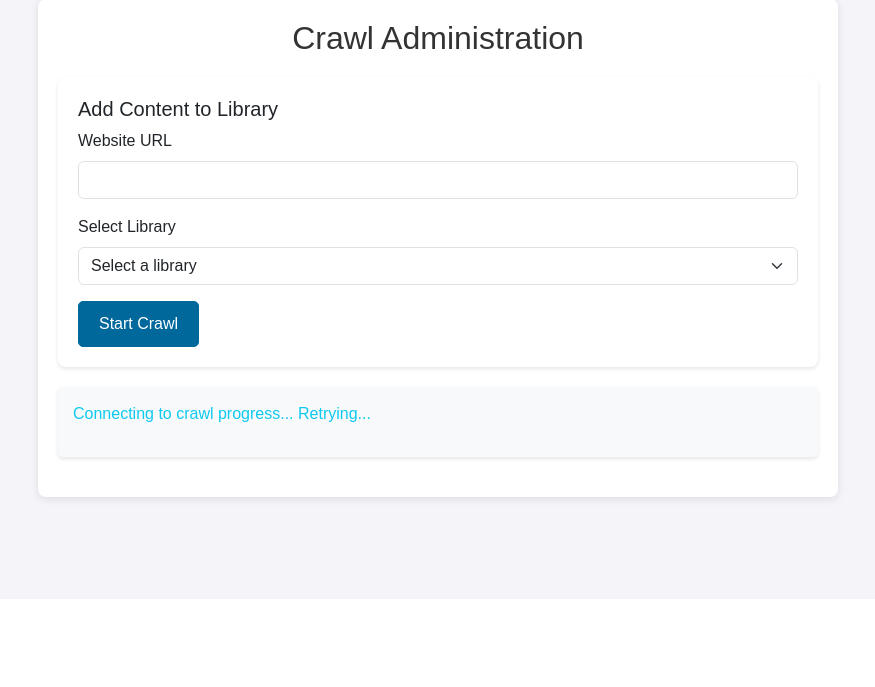
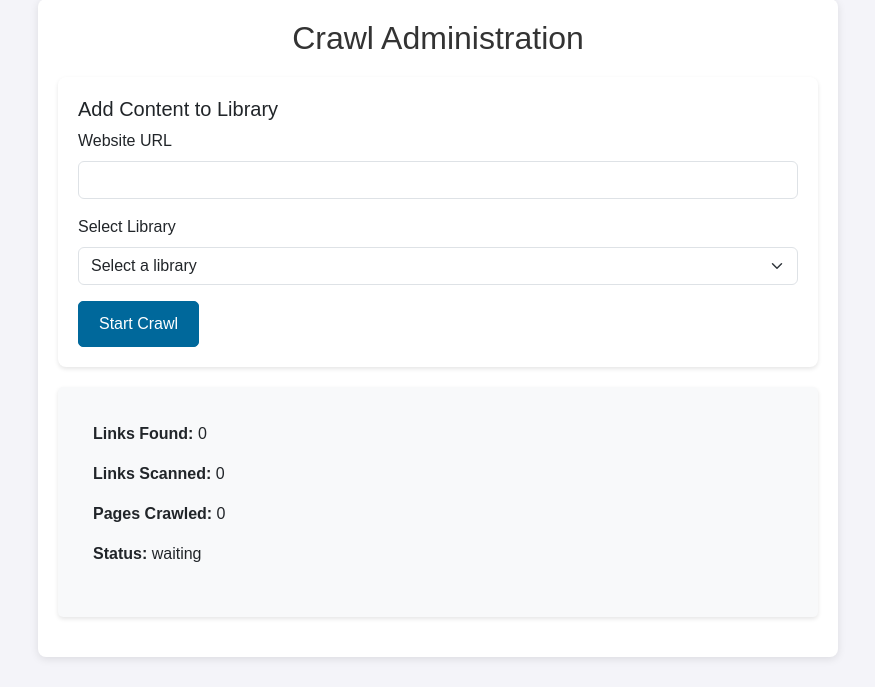
Before and after one commit to joepiercefireside/librarybuilder, a Flask app: page /crawl in a window 1280 px wide. Shown: the part 201-888 px from the top of the page, without its empty margins (202-1077 px from the left). Before the commit the page ends 706 px from the top, so only its background shows below. Run offline with Flask 3, Linux system fonts and the light colour scheme; the visitor is signed in with stand-in values (Sample User, id 1); data that the repository does not hold is empty; some libraries are stand-ins or nearby versions.

Commit message:
new crawl screen

```diff
--- a/app.py
+++ b/app.py
@@ -41,7 +41,7 @@ def init_progress_db():
     conn = sqlite3.connect('progress.db')
     c = conn.cursor()
     c.execute('''CREATE TABLE IF NOT EXISTS progress
-                 (user_id TEXT, url TEXT, library_id INTEGER, links_found INTEGER, links_scanned INTEGER, items_crawled INTEGER, status TEXT)''')
+                 (user_id TEXT, url TEXT, library_id INTEGER, links_found INTEGER, links_scanned INTEGER, items_crawled INTEGER, status TEXT, current_url TEXT)''')
     conn.commit()
     conn.close()
 
@@ -191,8 +191,8 @@ async def crawl_website(start_url, user_id, library_id):
 
     conn = sqlite3.connect('progress.db')
     c = conn.cursor()
-    c.execute("INSERT OR REPLACE INTO progress (user_id, url, library_id, links_found, links_scanned, items_crawled, status) VALUES (?, ?, ?, ?, ?, ?, ?)",
-              (user_id, start_url, library_id, links_found, links_scanned, items_crawled, "running"))
+    c.execute("INSERT OR REPLACE INTO progress (user_id, url, library_id, links_found, links_scanned, items_crawled, status, current_url) VALUES (?, ?, ?, ?, ?, ?, ?, ?)",
+              (user_id, start_url, library_id, links_found, links_scanned, items_crawled, "running", start_url))
     conn.commit()
 
     try:
@@ -207,6 +207,11 @@ async def crawl_website(start_url, user_id, library_id):
                     visited_urls.add(url)
                     links_scanned += 1
                     logger.debug(f"Scanning URL: {url}")
+
+                    # Update current_url in progress
+                    c.execute("UPDATE progress SET current_url = ? WHERE user_id = ? AND url = ? AND library_id = ?",
+                              (url, user_id, start_url, library_id))
+                    conn.commit()
 
                     try:
                         page = await browser.new_page()
@@ -288,8 +293,8 @@ async def crawl_website(start_url, user_id, library_id):
                         conn.close()
                         return crawled_data
                 logger.info(f"Crawl complete: items_crawled={items_crawled}")
-                c.execute("UPDATE progress SET status = ? WHERE user_id = ? AND url = ? AND library_id = ?",
-                          ("complete", user_id, start_url, library_id))
+                c.execute("UPDATE progress SET status = ?, current_url = ? WHERE user_id = ? AND url = ? AND library_id = ?",
+                          ("complete", "", user_id, start_url, library_id))
                 conn.commit()
             finally:
                 await browser.close()
@@ -299,8 +304,8 @@ async def crawl_website(start_url, user_id, library_id):
         return crawled_data
     except Exception as e:
         logger.error(f"Unexpected error in crawl_website: {str(e)}\n{traceback.format_exc()}")
-        c.execute("UPDATE progress SET status = ? WHERE user_id = ? AND url = ? AND library_id = ?",
-                  (f"error: {str(e)}", user_id, start_url, library_id))
+        c.execute("UPDATE progress SET status = ?, current_url = ? WHERE user_id = ? AND url = ? AND library_id = ?",
+                  (f"error: {str(e)}", "", user_id, start_url, library_id))
         conn.commit()
         conn.close()
         return crawled_data
@@ -616,40 +621,44 @@ async def crawl():
 @app.route('/crawl_progress', methods=['GET'])
 @login_required
 def crawl_progress():
-    def stream_progress():
-        loop = asyncio.new_event_loop()
-        asyncio.set_event_loop(loop)
-        try:
-            if not current_user or not current_user.is_authenticated:
-                logger.error("Unauthenticated user in crawl_progress: current_user=%s" % current_user)
-                yield f"data: {{'status': 'error: User not authenticated'}}\n\n"
-                return
-            while True:
-                try:
-                    conn = sqlite3.connect('progress.db')
-                    c = conn.cursor()
-                    c.execute("SELECT links_found, links_scanned, items_crawled, status FROM progress WHERE user_id = ? ORDER BY rowid DESC LIMIT 1",
-                              (current_user.id,))
-                    result = c.fetchone()
-                    conn.close()
-                    data = {
-                        "links_found": result[0] if result else 0,
-                        "links_scanned": result[1] if result else 0,
-                        "items_crawled": result[2] if result else 0,
-                        "status": result[3] if result else "waiting"
-                    }
-                    yield f"data: {json.dumps(data)}\n\n"
-                    if result and result[3] in ["complete", "error"]:
-                        break
-                    time.sleep(1)
-                except Exception as e:
-                    logger.error(f"Error in crawl_progress: {e}\n{traceback.format_exc()}")
-                    yield f"data: {{'status': 'error: {str(e)}'}}\n\n"
-                    break
-        finally:
-            loop.close()
+    try:
+        if not current_user or not current_user.is_authenticated:
+            logger.error("Unauthenticated user in crawl_progress: current_user=%s" % current_user)
+            return jsonify({"status": "error", "message": "User not authenticated"}), 401
+        conn = sqlite3.connect('progress.db')
+        c = conn.cursor()
+        c.execute("SELECT links_found, links_scanned, items_crawled, status FROM progress WHERE user_id = ? AND url = ? AND library_id = ? ORDER BY rowid DESC LIMIT 1",
+                  (current_user.id, request.args.get('url'), request.args.get('library_id')))
+        result = c.fetchone()
+        conn.close()
+        data = {
+            "links_found": result[0] if result else 0,
+            "links_scanned": result[1] if result else 0,
+            "items_crawled": result[2] if result else 0,
+            "status": result[3] if result else "waiting"
+        }
+        return jsonify(data)
+    except Exception as e:
+        logger.error(f"Error in crawl_progress: {e}\n{traceback.format_exc()}")
+        return jsonify({"status": "error", "message": str(e)}), 500
 
-    return Response(stream_progress(), mimetype='text/event-stream')
+@app.route('/current_url', methods=['GET'])
+@login_required
+def current_url():
+    try:
+        if not current_user or not current_user.is_authenticated:
+            logger.error("Unauthenticated user in current_url: current_user=%s" % current_user)
+            return jsonify({"status": "error", "message": "User not authenticated"}), 401
+        conn = sqlite3.connect('progress.db')
+        c = conn.cursor()
+        c.execute("SELECT current_url FROM progress WHERE user_id = ? AND url = ? AND library_id = ? ORDER BY rowid DESC LIMIT 1",
+                  (current_user.id, request.args.get('url'), request.args.get('library_id')))
+        result = c.fetchone()
+        conn.close()
+        return jsonify({"current_url": result[0] if result and result[0] else ""})
+    except Exception as e:
+        logger.error(f"Error in current_url: {e}\n{traceback.format_exc()}")
+        return jsonify({"status": "error", "message": str(e)}), 500
 
 @app.route('/search', methods=['GET', 'POST'])
 @login_required
--- a/static/styles.css
+++ b/static/styles.css
@@ -171,3 +171,16 @@ pre {
     background-color: #218838;
     border-color: #218838;
 }
+.current-url {
+    margin-left: 10px;
+    font-size: 0.9rem;
+    color: #004d73;
+}
+.current-url.flash {
+    animation: flash 0.5s;
+}
+@keyframes flash {
+    0% { opacity: 1; }
+    50% { opacity: 0.3; }
+    100% { opacity: 1; }
+}
--- a/templates/crawl.html
+++ b/templates/crawl.html
@@ -6,41 +6,76 @@
     <link href="https://cdn.jsdelivr.net/npm/bootstrap@5.3.0/dist/css/bootstrap.min.css" rel="stylesheet">
     <link rel="stylesheet" href="/static/styles.css">
     <script>
-        function startProgress() {
+        let crawlInProgress = false;
+        let pollInterval = null;
+
+        function startCrawl() {
+            if (crawlInProgress) return;
+            crawlInProgress = true;
             const progressDiv = document.getElementById('progress');
+            const currentUrlSpan = document.getElementById('current-url');
+            const url = document.getElementById('url').value;
+            const libraryId = document.getElementById('library_id').value;
+
             progressDiv.innerHTML = `
                 <p><strong>Links Found:</strong> 0</p>
                 <p><strong>Links Scanned:</strong> 0</p>
                 <p><strong>Pages Crawled:</strong> 0</p>
-                <p><strong>Status:</strong> waiting</p>
+                <p><strong>Status:</strong> running</p>
             `;
-            function connectEventSource() {
-                const source = new EventSource('/crawl_progress', { withCredentials: true });
-                source.onmessage = function(event) {
-                    const data = JSON.parse(event.data);
-                    if (data.status && data.status.startsWith('error')) {
-                        progressDiv.innerHTML = '<p class="text-info">Please log in again to continue crawling.</p>';
-                        source.close();
-                        setTimeout(connectEventSource, 3000);
-                        return;
+            currentUrlSpan.textContent = 'Starting crawl...';
+            currentUrlSpan.classList.add('flash');
+
+            pollInterval = setInterval(() => {
+                fetch(`/current_url?url=${encodeURIComponent(url)}&library_id=${libraryId}`, { credentials: 'include' })
+                    .then(response => response.json())
+                    .then(data => {
+                        if (data.current_url) {
+                            currentUrlSpan.textContent = `Crawling: ${data.current_url}`;
+                            currentUrlSpan.classList.add('flash');
+                            setTimeout(() => currentUrlSpan.classList.remove('flash'), 500);
+                        } else {
+                            currentUrlSpan.textContent = '';
                         }
+                    })
+                    .catch(error => {
+                        console.error('Error fetching current URL:', error);
+                        currentUrlSpan.textContent = '';
+                    });
+            }, 2000);
+
+            // Submit the form programmatically
+            document.getElementById('crawl_form').submit();
+        }
+
+        function updateProgress(url, libraryId) {
+            fetch(`/crawl_progress?url=${encodeURIComponent(url)}&library_id=${libraryId}`, { credentials: 'include' })
+                .then(response => response.json())
+                .then(data => {
+                    const progressDiv = document.getElementById('progress');
+                    if (data.status === 'error') {
+                        progressDiv.innerHTML = `<p class="text-danger">Error: ${data.message}</p>`;
+                    } else {
                         progressDiv.innerHTML = `
                             <p><strong>Links Found:</strong> ${data.links_found}</p>
                             <p><strong>Links Scanned:</strong> ${data.links_scanned}</p>
                             <p><strong>Pages Crawled:</strong> ${data.items_crawled}</p>
                             <p><strong>Status:</strong> ${data.status}</p>
                         `;
-                    if (data.status === 'complete' || data.status.startsWith('error')) {
-                        source.close();
                     }
-                };
-                source.onerror = function() {
-                    progressDiv.innerHTML = '<p class="text-info">Connecting to crawl progress... Retrying...</p>';
-                    source.close();
-                    setTimeout(connectEventSource, 3000);
-                };
+                    if (data.status === 'complete' || data.status === 'error') {
+                        clearInterval(pollInterval);
+                        document.getElementById('current-url').textContent = '';
+                        crawlInProgress = false;
                     }
-            connectEventSource();
+                })
+                .catch(error => {
+                    console.error('Error fetching progress:', error);
+                    document.getElementById('progress').innerHTML = '<p class="text-danger">Error fetching progress.</p>';
+                    clearInterval(pollInterval);
+                    document.getElementById('current-url').textContent = '';
+                    crawlInProgress = false;
+                });
         }
 
         function toggleNewLibraryInput() {
@@ -90,8 +125,18 @@
         }
 
         window.onload = function() {
-            if (document.getElementById('progress')) {
-                startProgress();
+            const urlParams = new URLSearchParams(window.location.search);
+            const url = urlParams.get('url');
+            const libraryId = urlParams.get('library_id');
+            if (url && libraryId) {
+                crawlInProgress = true;
+                document.getElementById('progress').innerHTML = `
+                    <p><strong>Links Found:</strong> 0</p>
+                    <p><strong>Links Scanned:</strong> 0</p>
+                    <p><strong>Pages Crawled:</strong> 0</p>
+                    <p><strong>Status:</strong> running</p>
+                `;
+                pollInterval = setInterval(() => updateProgress(url, libraryId), 2000);
             }
             document.getElementById('library_select').addEventListener('change', toggleNewLibraryInput);
         };
@@ -162,7 +207,8 @@
                         </div>
                         <input type="hidden" id="library_id" name="library_id" required>
                     </div>
-                    <button type="submit" class="btn btn-primary" onclick="startProgress()">Start Crawl</button>
+                    <button type="button" class="btn btn-primary" onclick="startCrawl()">Start Crawl</button>
+                    <span id="current-url" class="current-url"></span>
                 </form>
             </div>
         </div>
```
Lines whose indentation alone changed are shown as unchanged.
